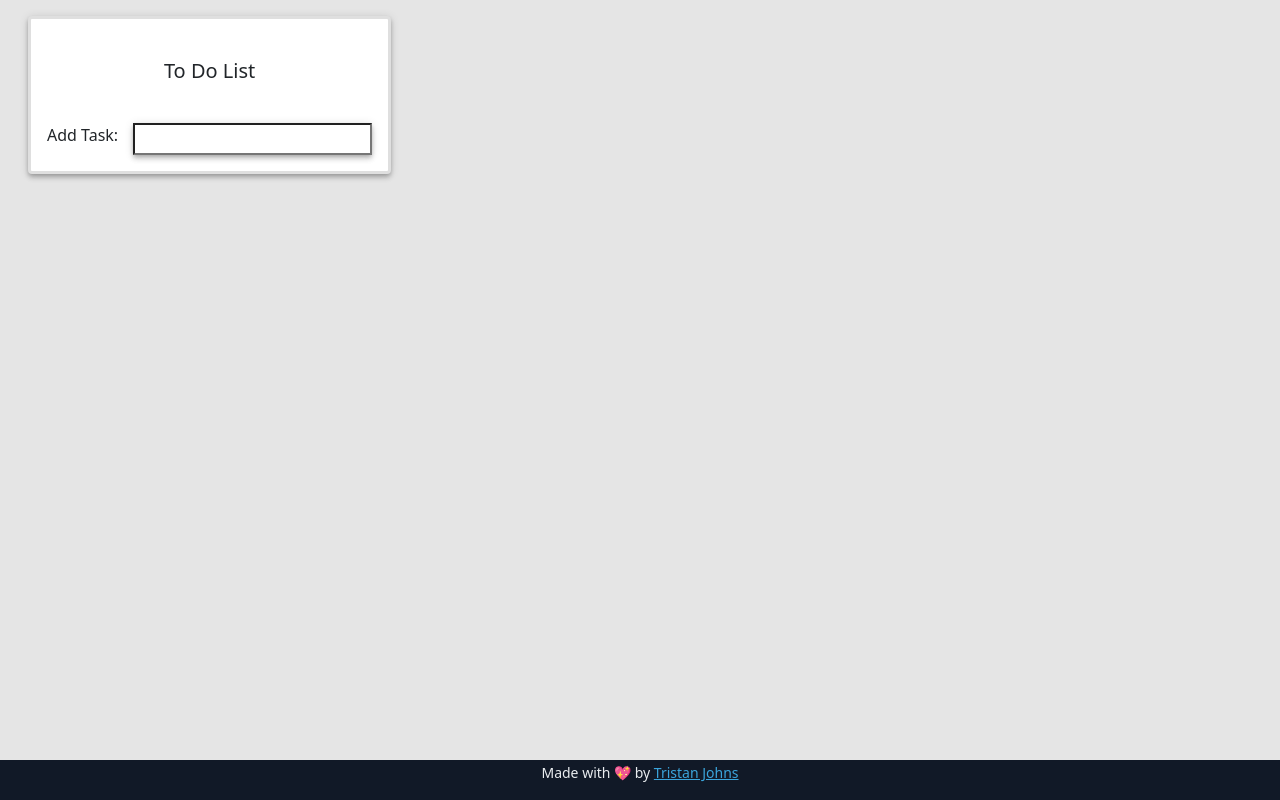
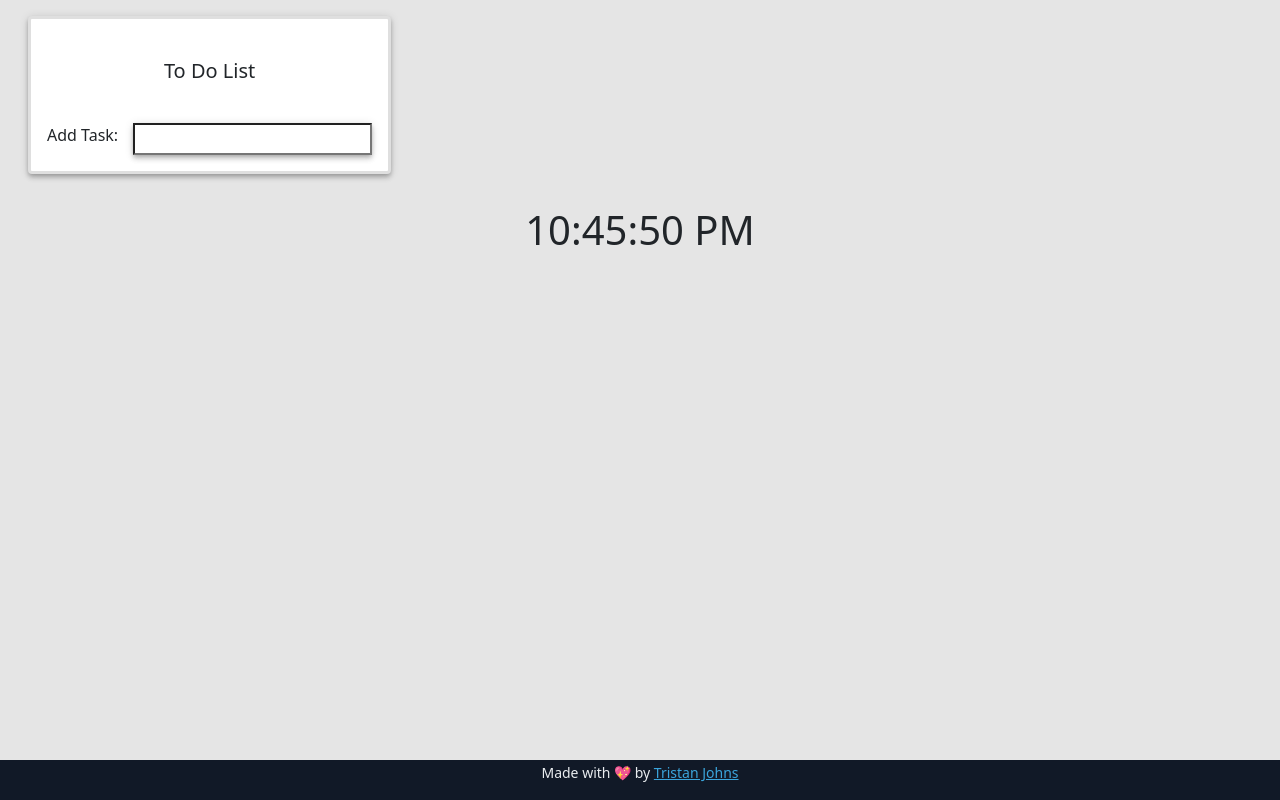
Before and after one commit to TristanFJ/Inspiration-Dashboard, a website with bundled scripts: page index.html in a window 1280 px wide. Built offline with nearby package versions, Linux system fonts and the light colour scheme; no server answers.

Commit message:
working clock

```diff
--- /dev/null
+++ b/app/Controllers/TimeController.js
@@ -0,0 +1,24 @@
+import {
+  timeService
+} from "../Services/TimeService.js";
+
+function _drawTime() {
+  const timePage = document.getElementById('time')
+  let date = new Date()
+  let clock = date.toLocaleTimeString()
+  timePage.innerText = clock
+  console.log('clock');
+}
+
+function interval() {
+  debugger
+  let i = setInterval(_drawTime, [1000])
+}
+
+export class TimeController {
+  constructor() {
+    _drawTime()
+    interval()
+
+  }
+}
--- /dev/null
+++ b/app/Services/TimeService.js
@@ -0,0 +1,6 @@
+class TimeService {
+
+  constructor() {}
+}
+
+export const timeService = new TimeService()
--- a/app/Services/ToDoService.js
+++ b/app/Services/ToDoService.js
@@ -16,13 +16,10 @@ class ToDoService {
 
   constructor() {}
   async createToDo(formData) {
-    console.log(formData);
     let toDos = ProxyState.toDos
     const toDo = new ToDo(formData)
     toDos = [...toDos, toDo]
-    console.log(ProxyState.toDos);
     const res = await sandboxApi.post('Tristan/todos', toDo)
-    console.log(res.data);
   }
 
   async getToDo() {
--- a/app/main.js
+++ b/app/main.js
@@ -1,8 +1,14 @@
-import { ToDoController } from "./Controllers/ToDoController.js";
+import {
+  TimeController
+} from "./Controllers/TimeController.js";
+import {
+  ToDoController
+} from "./Controllers/ToDoController.js";
 
 class App {
 
   toDoController = new ToDoController()
+  timeController = new TimeController()
 }
 
 window["app"] = new App();
--- a/index.html
+++ b/index.html
@@ -57,6 +57,16 @@
         </div>
       </div>
     </div>
+
+    <div class="container-fluid">
+      <div class="row">
+        <div class="col-12 text-center p-3">
+          <h1 id="time"></h1>
+        </div>
+      </div>
+    </div>
+
+
   </main>
   <footer class="bg-dark text-light">
     <div class="text-center no-select">
```
